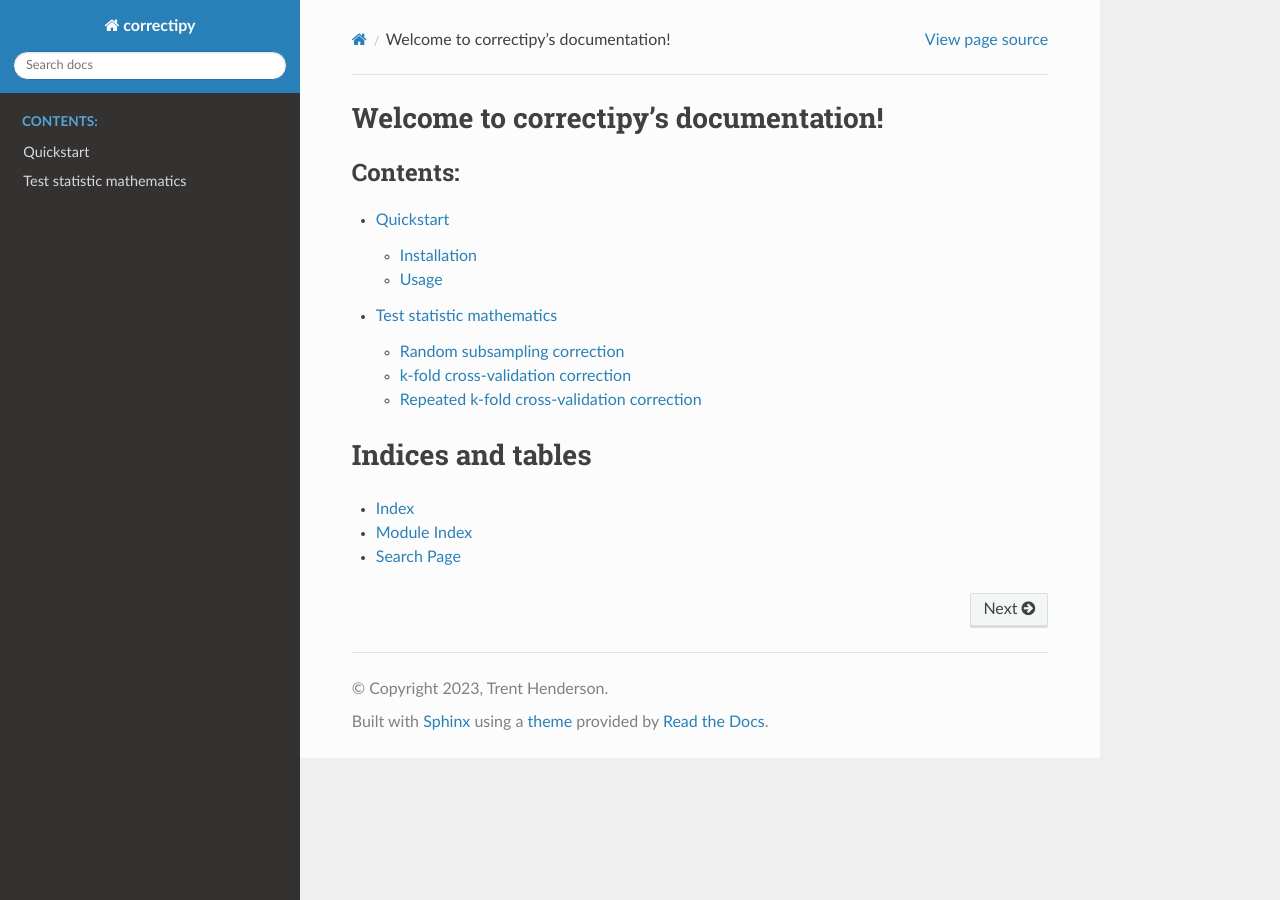
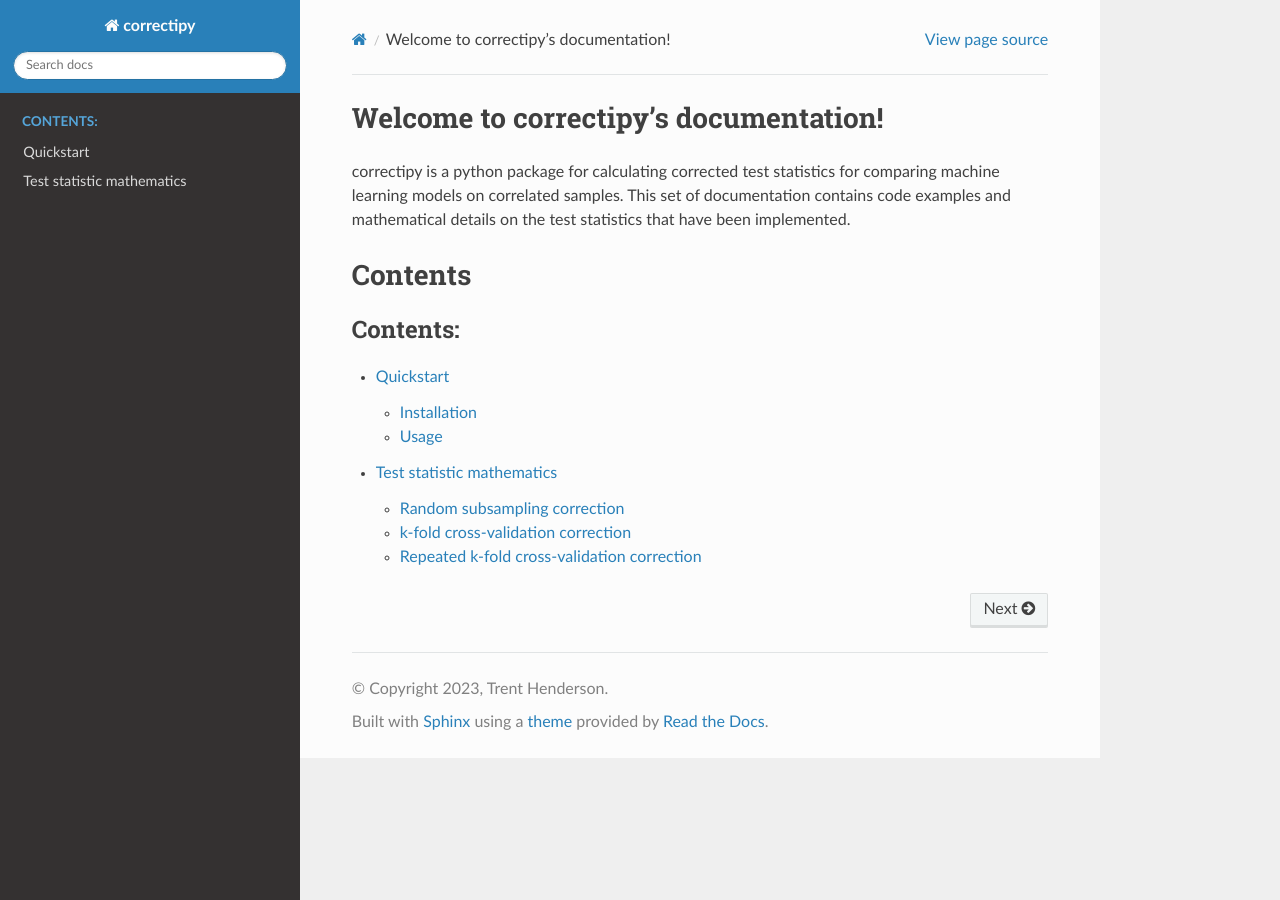
Before and after one commit to hendersontrent/correctipy, a Sphinx documentation site: the page built from docs/index.rst, in a window 1280 px wide. Built offline with Sphinx 7.4.7 and the Read the Docs theme 2.0.0, drawn with Linux system fonts in a browser that asks for light colours; formulas are drawn with MathJax 3.

Commit message:
index edit

```diff
--- a/docs/index.rst
+++ b/docs/index.rst
@@ -3,8 +3,14 @@
    You can adapt this file completely to your liking, but it should at least
    contain the root `toctree` directive.
 
+
 Welcome to correctipy's documentation!
 ======================================
+
+correctipy is a python package for calculating corrected test statistics for comparing machine learning models on correlated samples. This set of documentation contains code examples and mathematical details on the test statistics that have been implemented.
+
+Contents
+========
 
 .. toctree::
    :maxdepth: 2
@@ -12,10 +18,3 @@ Welcome to correctipy's documentation!
 
    quickstart
    statistic_info
-
-Indices and tables
-==================
-
-* :ref:`genindex`
-* :ref:`modindex`
-* :ref:`search`
```
Also changed, not shown: README.md (+0 -2 lines), 5 other files.
